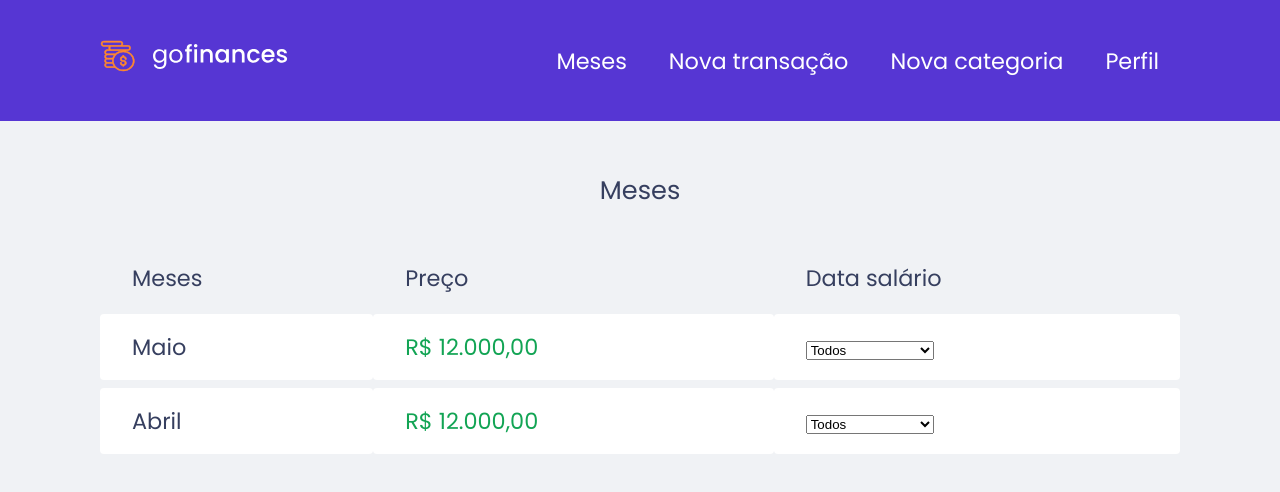
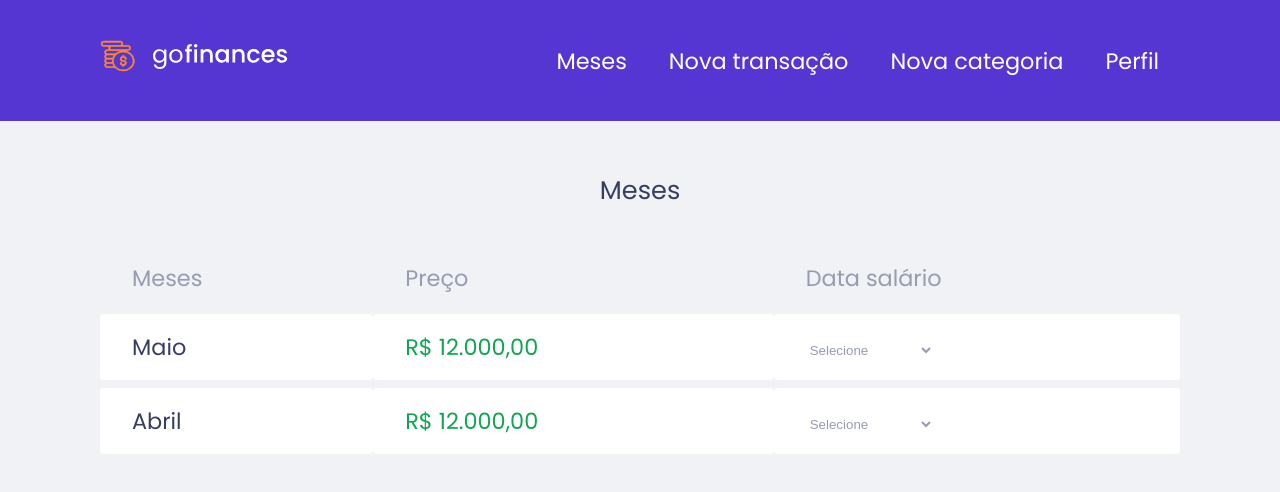
Before and after one commit to pedroguilhermesilva/finance, a Next.js app: page / in a window 1280 px wide. Shown: the top 492 px of the page. Built offline with nearby package versions, Linux system fonts and the light colour scheme.

Commit message:
change color select

```diff
--- a/src/components/TransactionTable/index.tsx
+++ b/src/components/TransactionTable/index.tsx
@@ -17,6 +17,9 @@ export function TransactionTable() {
             <td className="deposit">R$ 12.000,00</td>
             <td>
               <select>
+                <option value="" disabled selected>
+                  Selecione
+                </option>
                 <option value="Todos" defaultChecked>
                   Todos
                 </option>
@@ -30,6 +33,9 @@ export function TransactionTable() {
             <td className="deposit">R$ 12.000,00</td>
             <td>
               <select>
+                <option value="" disabled selected>
+                  Selecione
+                </option>
                 <option value="Todos" defaultChecked>
                   Todos
                 </option>
--- a/src/components/TransactionTable/styles.ts
+++ b/src/components/TransactionTable/styles.ts
@@ -9,7 +9,7 @@ export const Wrapper = styled.div`
     width: 100%;
 
     th {
-      color: ${({ theme }) => theme.colors.darkGrey};
+      color: ${({ theme }) => theme.colors.gray};
       font-weight: 400;
       padding: 1rem 2rem;
       text-align: left;
@@ -33,6 +33,13 @@ export const Wrapper = styled.div`
 
       select {
         width: 8rem;
+        background: ${({ theme }) => theme.colors.primary};
+        border: none;
+        color: ${({ theme }) => theme.colors.darkGrey};
+
+        &:first-child {
+          color: ${({ theme }) => theme.colors.gray};
+        }
       }
     }
   }
```
